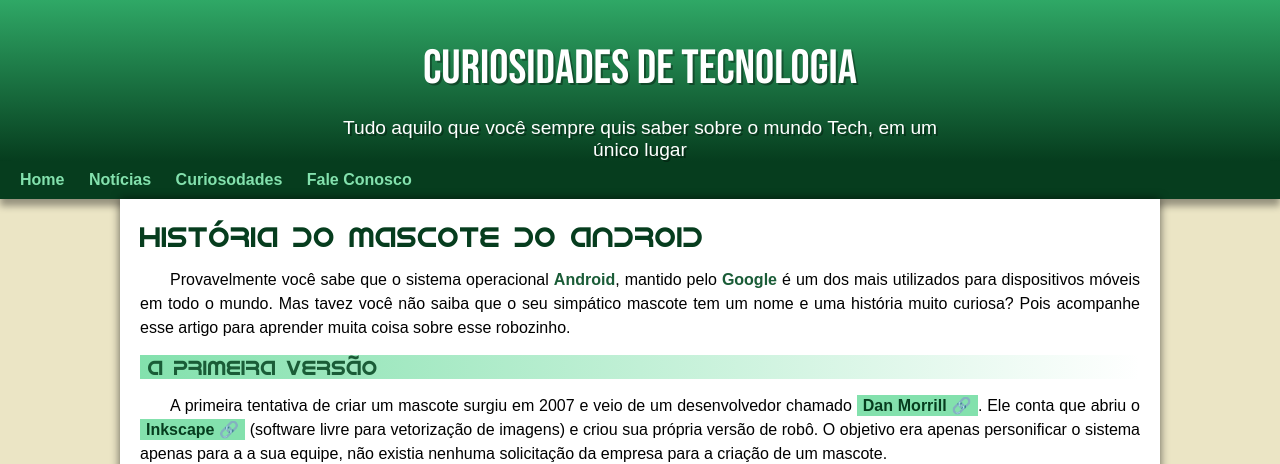
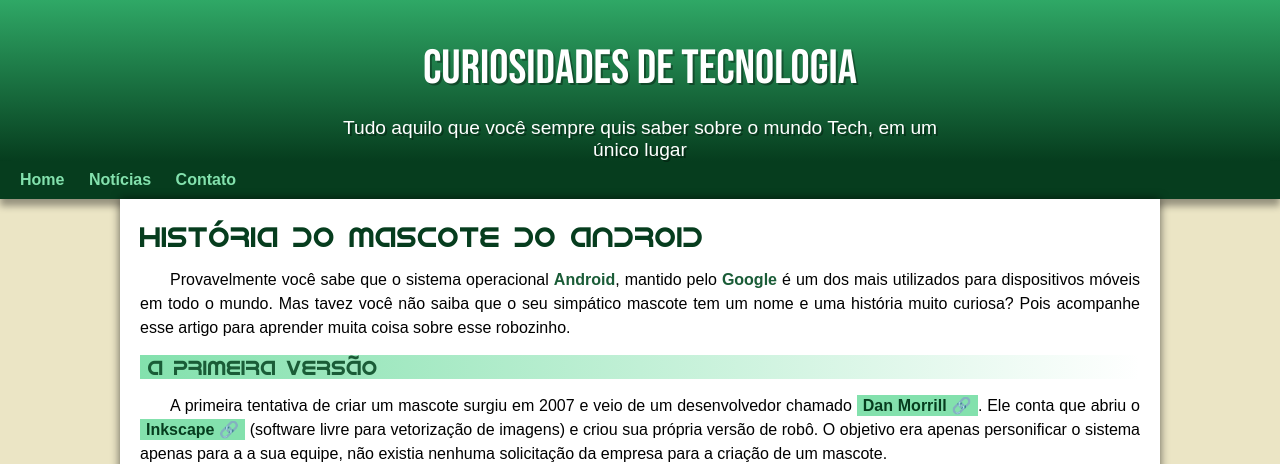
Before and after one commit to Ale1910/projeto-android, a plain HTML site: page index.html in a window 1280 px wide. Shown: the top 464 px of the page. Drawn offline with Linux system fonts and the light colour scheme.

Commit message:
Atualização Nav

```diff
--- a/index.html
+++ b/index.html
@@ -15,8 +15,7 @@
     <nav>
         <a href="#">Home</a>
         <a href="#">Notícias</a>
-        <a href="#">Curiosodades</a>
-        <a href="#">Fale Conosco</a>
+        <a href="#">Contato</a>
     </nav>
     <main>
         <article>
```
